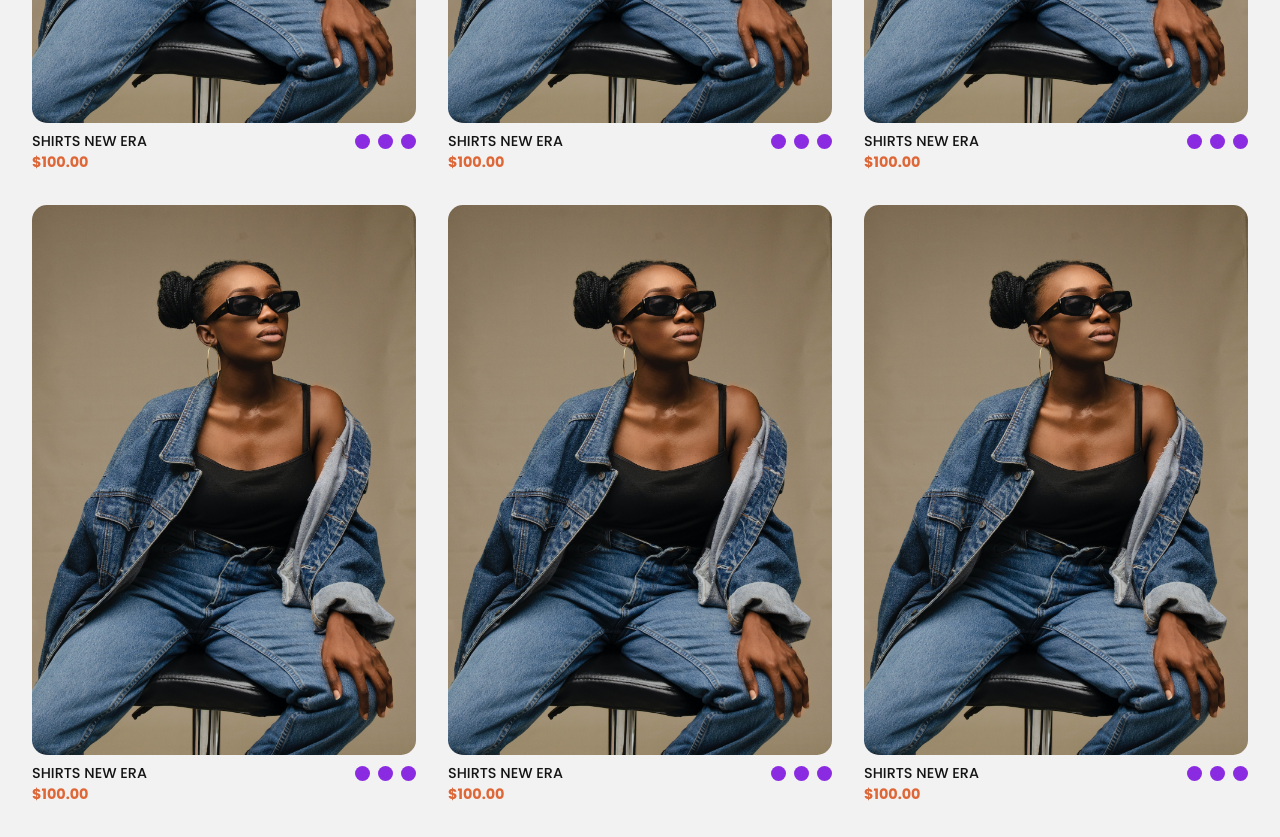
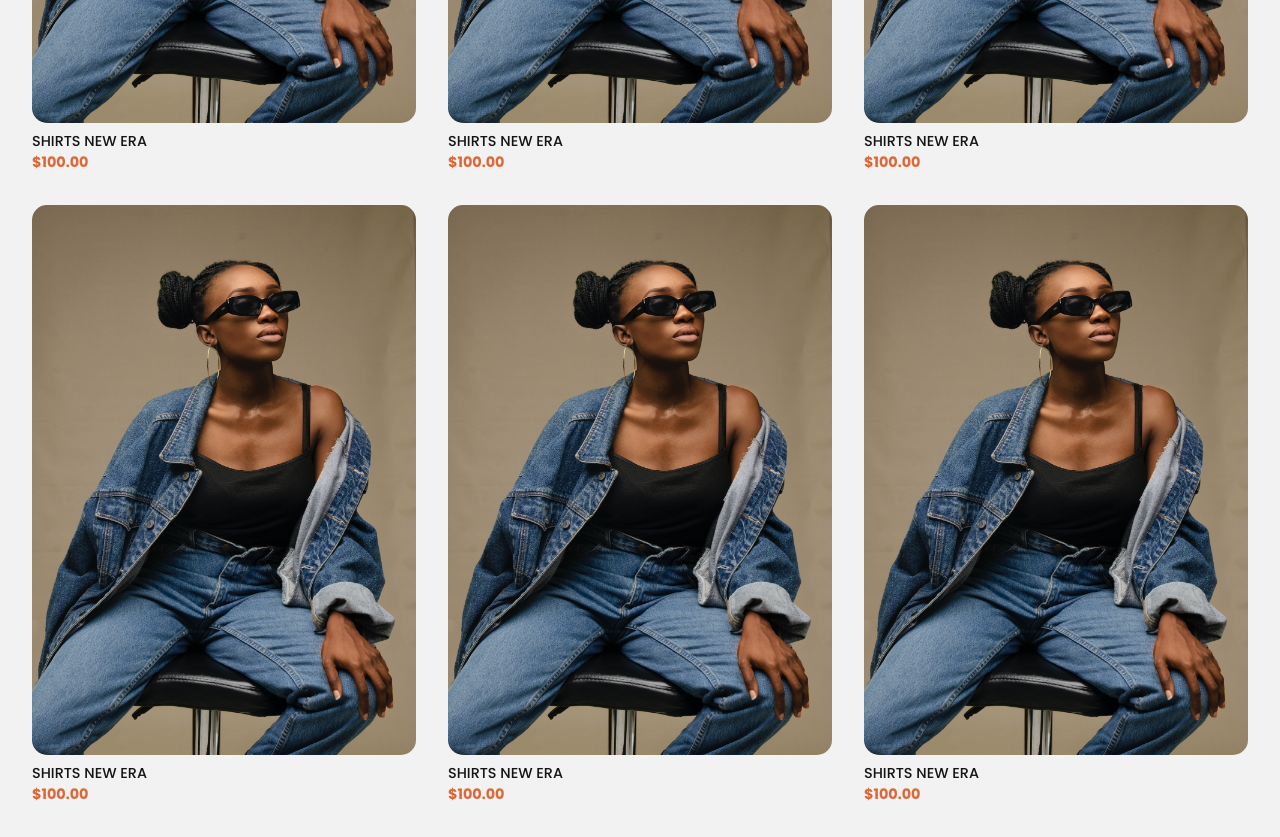
Before and after one commit to MozartOnWeb/sopa, a Next.js app: page / in a window 1280 px wide. Shown: the part 1520-2357 px from the top of the page. Built offline with nearby package versions, Linux system fonts and the light colour scheme.

Commit message:
add dynamic color

```diff
--- a/src/components/product_card/ProductCard.tsx
+++ b/src/components/product_card/ProductCard.tsx
@@ -28,9 +28,18 @@ const ProductCard = (props: Props) => {
         </p>
 
         <div className={styles.colors}>
-          <div className={styles.color_1}></div>
-          <div className={styles.color_2}></div>
-          <div className={styles.color_3}></div>
+          <div
+            style={{ backgroundColor: props.color_1 }}
+            className={styles.color_1}
+          ></div>
+          <div
+            style={{ backgroundColor: props.color_1 }}
+            className={styles.color_2}
+          ></div>
+          <div
+            style={{ backgroundColor: props.color_1 }}
+            className={styles.color_3}
+          ></div>
         </div>
       </div>
 
--- a/src/components/product_card/styles.module.css
+++ b/src/components/product_card/styles.module.css
@@ -45,7 +45,6 @@
   height: 15px;
   border-radius: 100%;
   cursor: pointer;
-  background-color: blueviolet;
 }
 
 .price {
```
